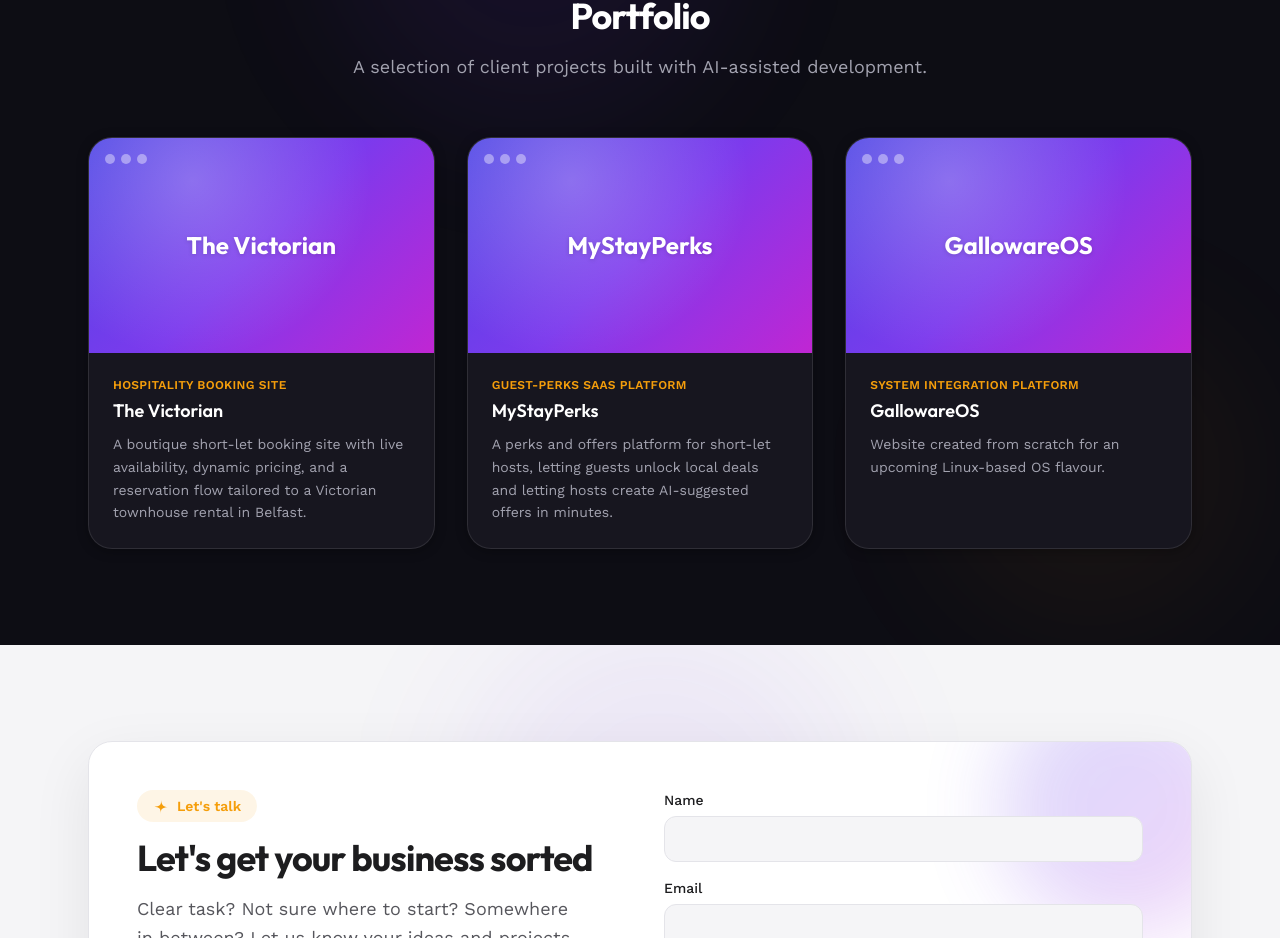
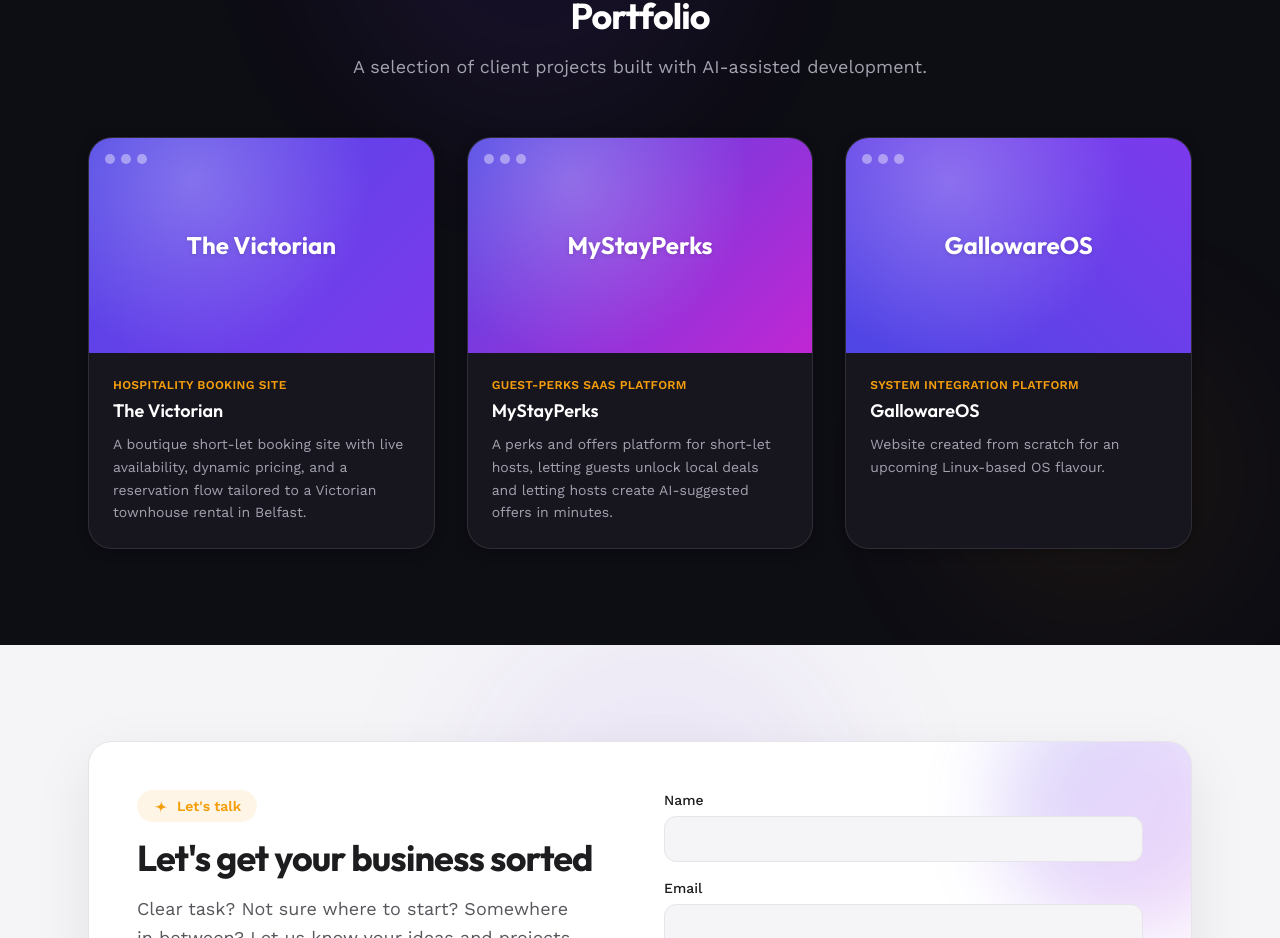
Before and after one commit to duecento/dieci, a Next.js app: page / in a window 1280 px wide. Shown: the part 2146-3084 px from the top of the page. Built offline with nearby package versions, Linux system fonts and the light colour scheme.

Commit message:
Vary portfolio card header gradients using the brand gradient variants

```diff
--- a/src/components/Portfolio.tsx
+++ b/src/components/Portfolio.tsx
@@ -4,18 +4,21 @@ const PROJECTS = [
     tag: "Hospitality booking site",
     description:
       "A boutique short-let booking site with live availability, dynamic pricing, and a reservation flow tailored to a Victorian townhouse rental in Belfast.",
+    color: "bg-gradient-brand-1",
   },
   {
     name: "MyStayPerks",
     tag: "Guest-perks SaaS platform",
     description:
       "A perks and offers platform for short-let hosts, letting guests unlock local deals and letting hosts create AI-suggested offers in minutes.",
+    color: "bg-gradient-brand-3",
   },
   {
     name: "GallowareOS",
     tag: "System integration platform",
     description:
       "Website created from scratch for an upcoming Linux-based OS flavour.",
+    color: "bg-gradient-brand-5",
   },
 ];
 
@@ -49,7 +52,7 @@ export default function Portfolio() {
               key={project.name}
               className="border-dark-border bg-dark-surface group overflow-hidden rounded-3xl border shadow-[0_2px_12px_rgba(0,0,0,0.3)] transition-all duration-300 hover:-translate-y-1 hover:shadow-[0_20px_50px_rgba(0,0,0,0.5)]"
             >
-              <div className="bg-gradient-brand relative flex aspect-[16/10] items-center justify-center overflow-hidden">
+              <div className={`${project.color} relative flex aspect-[16/10] items-center justify-center overflow-hidden`}>
                 <div
                   aria-hidden="true"
                   className="absolute inset-0 bg-[radial-gradient(circle_at_30%_20%,rgba(255,255,255,0.25),transparent_60%)]"
```
